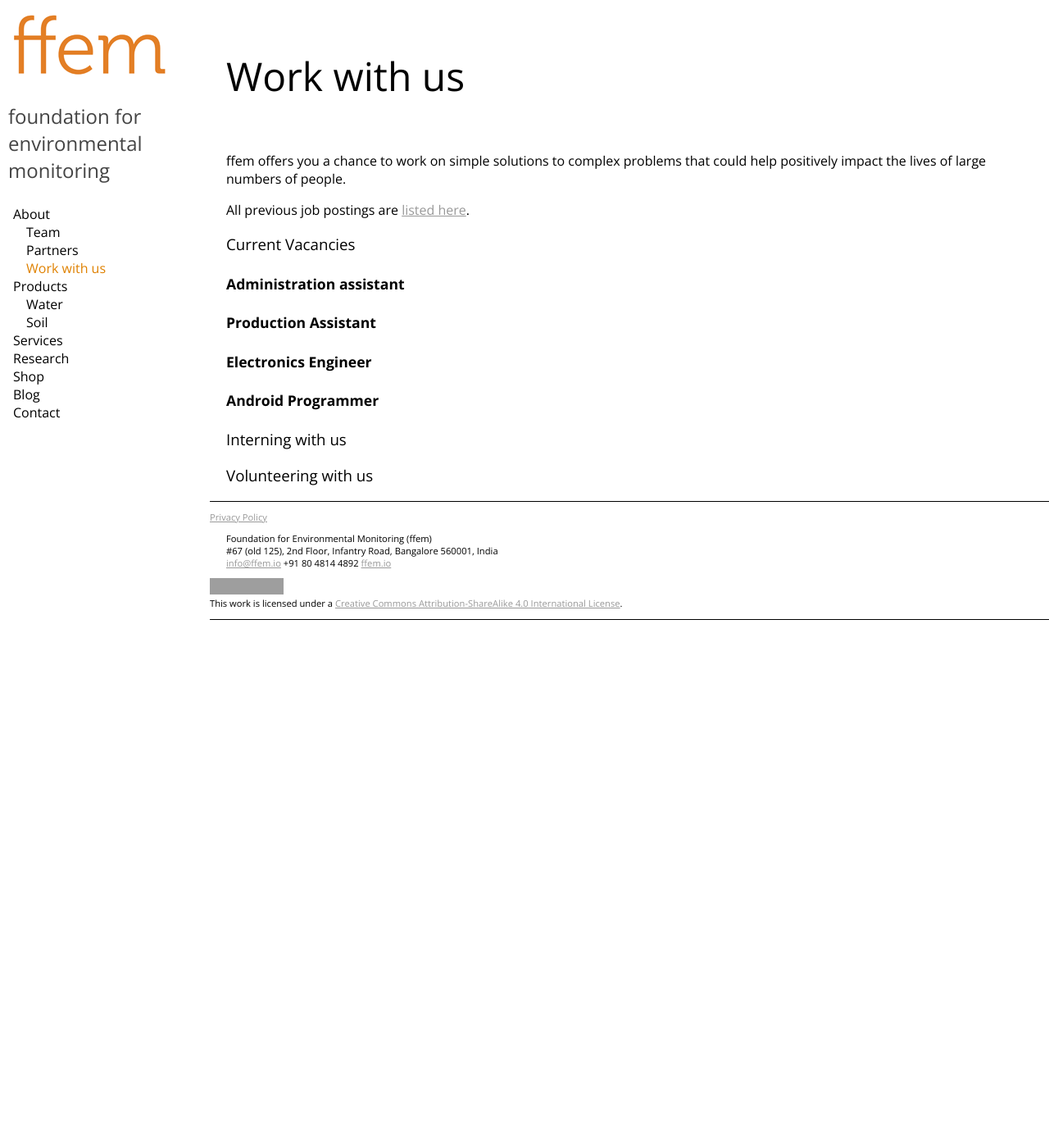
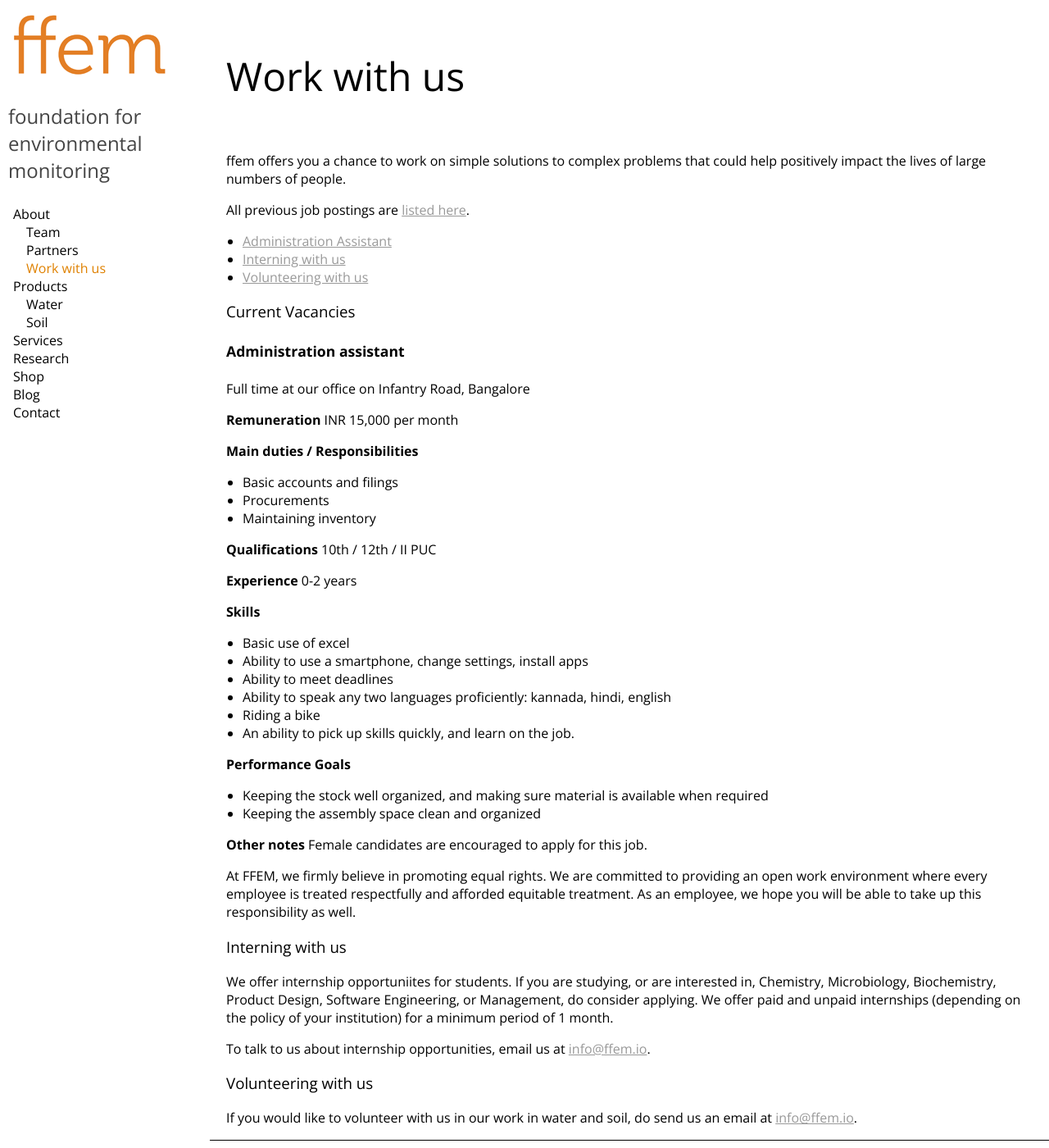
Before and after one commit to adraman/foundation-for-environmental-monitoring.github.io, a Jekyll site: the page built from _pages/work.md, in a window 1280 px wide and 1400 px high. Shown: the whole window at 82% size. Built offline with Jekyll 4.4.1, drawn with Linux system fonts in a browser that asks for light colours; grey boxes are pictures that could not be loaded.

Commit message:
Added content for work.md

```diff
--- a/_pages/work.md
+++ b/_pages/work.md
@@ -8,21 +8,54 @@ ffem offers you a chance to work on simple solutions to complex problems that co
 
 All previous job postings are [listed here]({{ site.url }}/previous_postings/).
 
+* [Administration Assistant](#administration_assistant)
+* [Interning with us](#interning)
+* [Volunteering with us](#volunteering)
+
 ### Current Vacancies
 #### Administration assistant
+<a name="administration_assistant"></a>
+Full time at our office on Infantry Road, Bangalore
 
+**Remuneration**
+INR 15,000 per month
 
-#### Production Assistant
+**Main duties / Responsibilities**
+* Basic accounts and filings
+* Procurements
+* Maintaining inventory
 
+**Qualifications**
+10th / 12th / II PUC
 
-#### Electronics Engineer
+**Experience**
+0-2 years
 
+**Skills**
+* Basic use of excel
+* Ability to use a smartphone, change settings, install apps
+* Ability to meet deadlines
+* Ability to speak any two languages proficiently: kannada, hindi, english
+* Riding a bike
+* An ability to pick up skills quickly, and learn on the job.
 
-#### Android Programmer
+**Performance Goals**
+* Keeping the stock well organized, and making sure material is available when required
+* Keeping the assembly space clean and organized
 
+**Other notes**
+Female candidates are encouraged to apply for this job.
 
+At FFEM, we firmly believe in promoting equal rights. We are committed to providing an open
+work environment where every employee is treated respectfully and afforded equitable
+treatment. As an employee, we hope you will be able to take up this responsibility as well.
 
 ### Interning with us
+<a name="interning"></a>
+We offer internship opportuniites for students. If you are studying, or are interested in, Chemistry, Microbiology, Biochemistry, Product Design, Software Engineering, or Management, do consider applying. We offer paid and unpaid internships (depending on the policy of your institution) for a minimum period of 1 month.
 
+To talk to us about internship opportunities, email us at [info@ffem.io](mailto:info@ffem.io).
 
 ### Volunteering with us
+<a name="volunteering"></a>
+If you would like to volunteer with us in our work in water and soil, do send us an email at [info@ffem.io](mailto:info@ffem.io).
```
